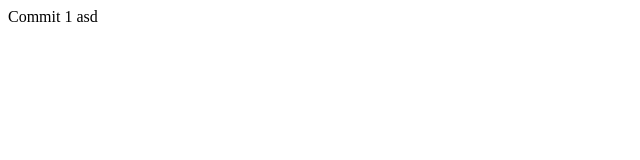
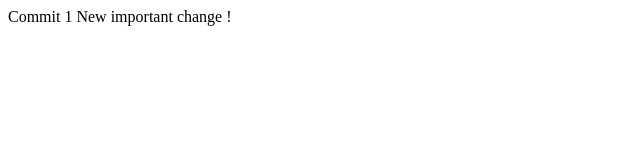
Before and after one commit to test887/test, a plain HTML site: page index.html in a window 1280 px wide. Shown: the whole page, without its empty margins (0-640 px from the left). Drawn offline with Linux system fonts and the light colour scheme.

Commit message:
New change

```diff
--- a/index.html
+++ b/index.html
@@ -6,6 +6,6 @@
 </head>
 <body>
     Commit 1
-asd
+    New important change !
 </body>
 </html>
```
